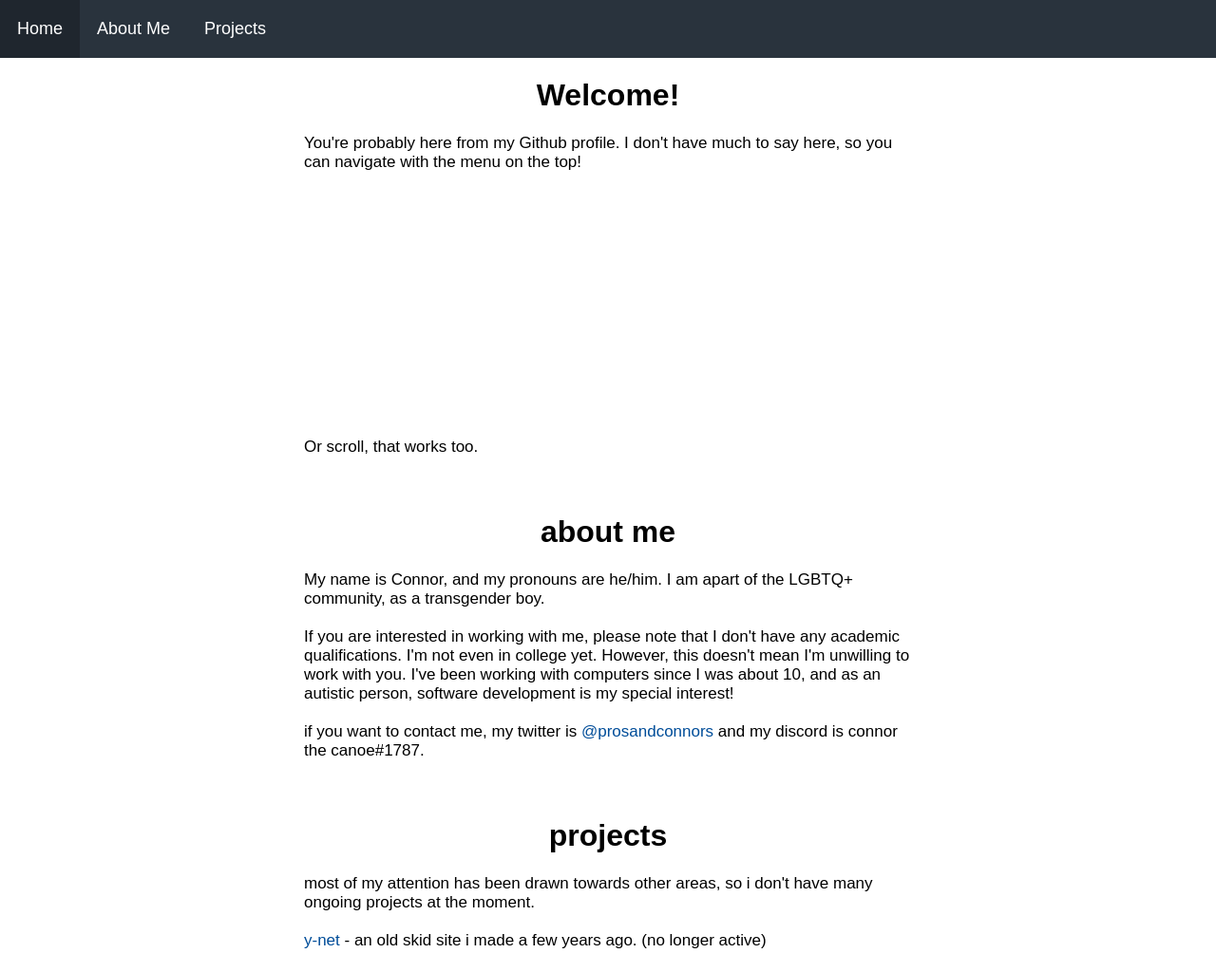
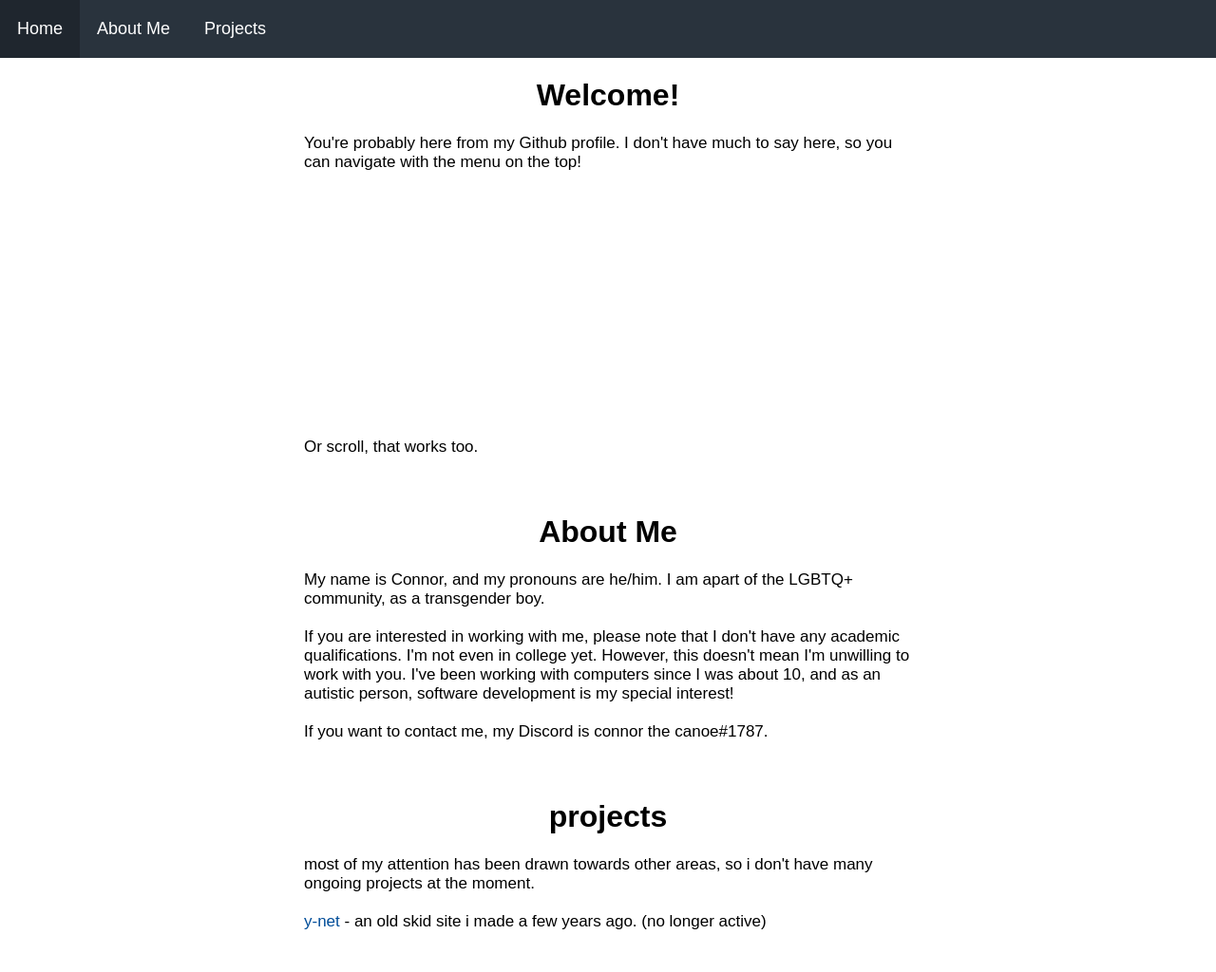
Before and after one commit to b33p-sh33p/b33p-sh33p.github.io, a plain HTML site: page index.html in a window 1280 px wide. Shown: the top 1024 px of the page at 95% size. Drawn offline with Linux system fonts and the light colour scheme.

Commit message:
Update index.html

```diff
--- a/index.html
+++ b/index.html
@@ -21,13 +21,13 @@
         <br><br><br>
       </div>
 
-      <h1 id="about">about me</h1>
+      <h1 id="about">About Me</h1>
       <div class="pineapple">
         My name is Connor, and my pronouns are he/him. I am apart of the LGBTQ+ community, as a transgender boy.
         <br><br>
         If you are interested in working with me, please note that I don't have any academic qualifications. I'm not even in college yet. However, this doesn't mean I'm unwilling to work with you. I've been working with computers since I was about 10, and as an autistic person, software development is my special interest!
         <br><br>
-        if you want to contact me, my twitter is <a href="https://twitter.com/prosandconnors">@prosandconnors</a> and my discord is connor the canoe#1787.
+        If you want to contact me, my Discord is connor the canoe#1787.
         <br><br><br>
       </div>
 
@@ -38,8 +38,6 @@
         <a href="https://github.com/b33p-sh33p/y-net">y-net</a> - an old skid site i made a few years ago. (no longer active)
         <br><br>
       </div>
-      <br><br><br><br><br><br><br><br><br><br><br><br><br><br><br><br><br><br><br><br><br><br><br><br><br><br><br><br><br><br>
-      amogus
       <br><br>
     </center>
   </body>
```
